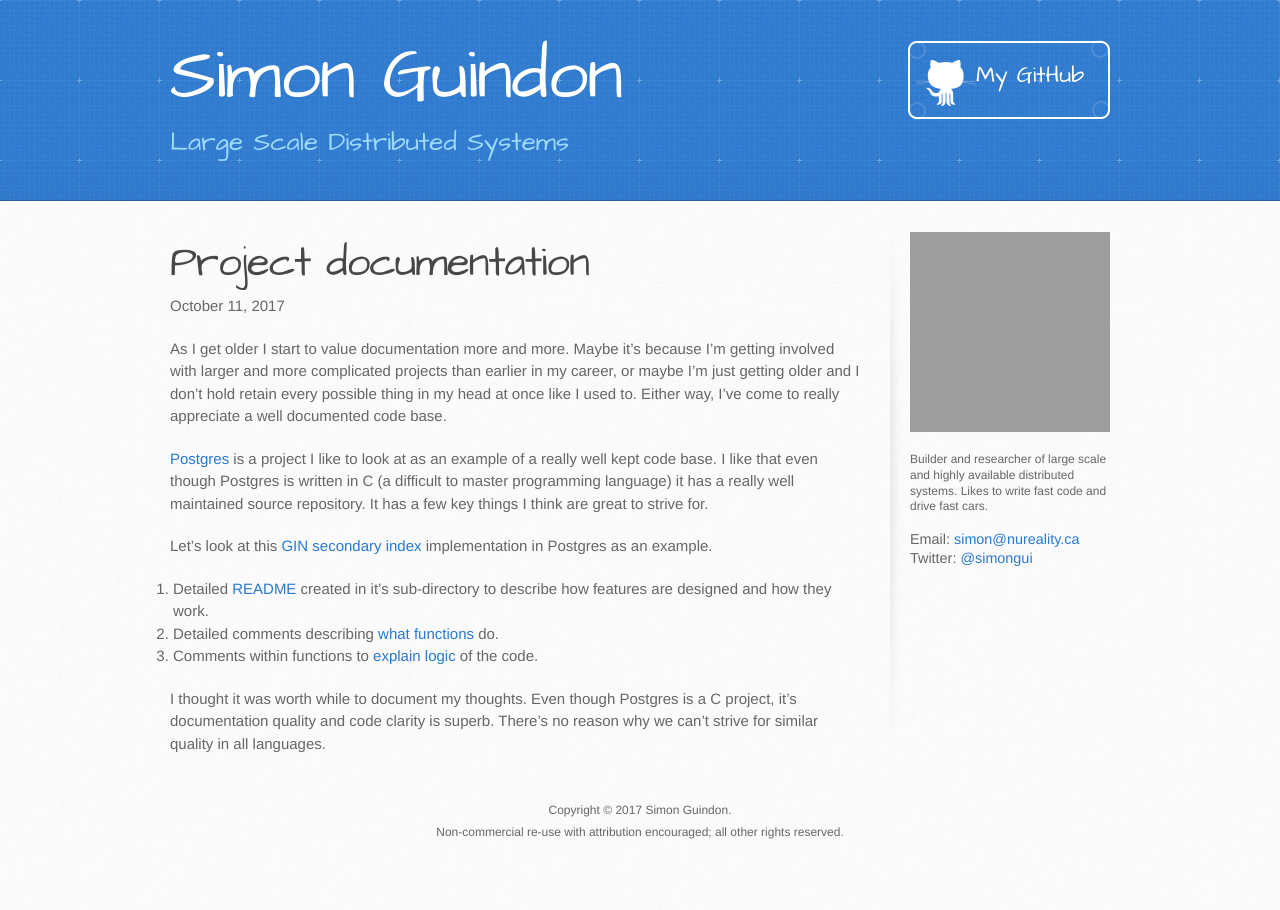
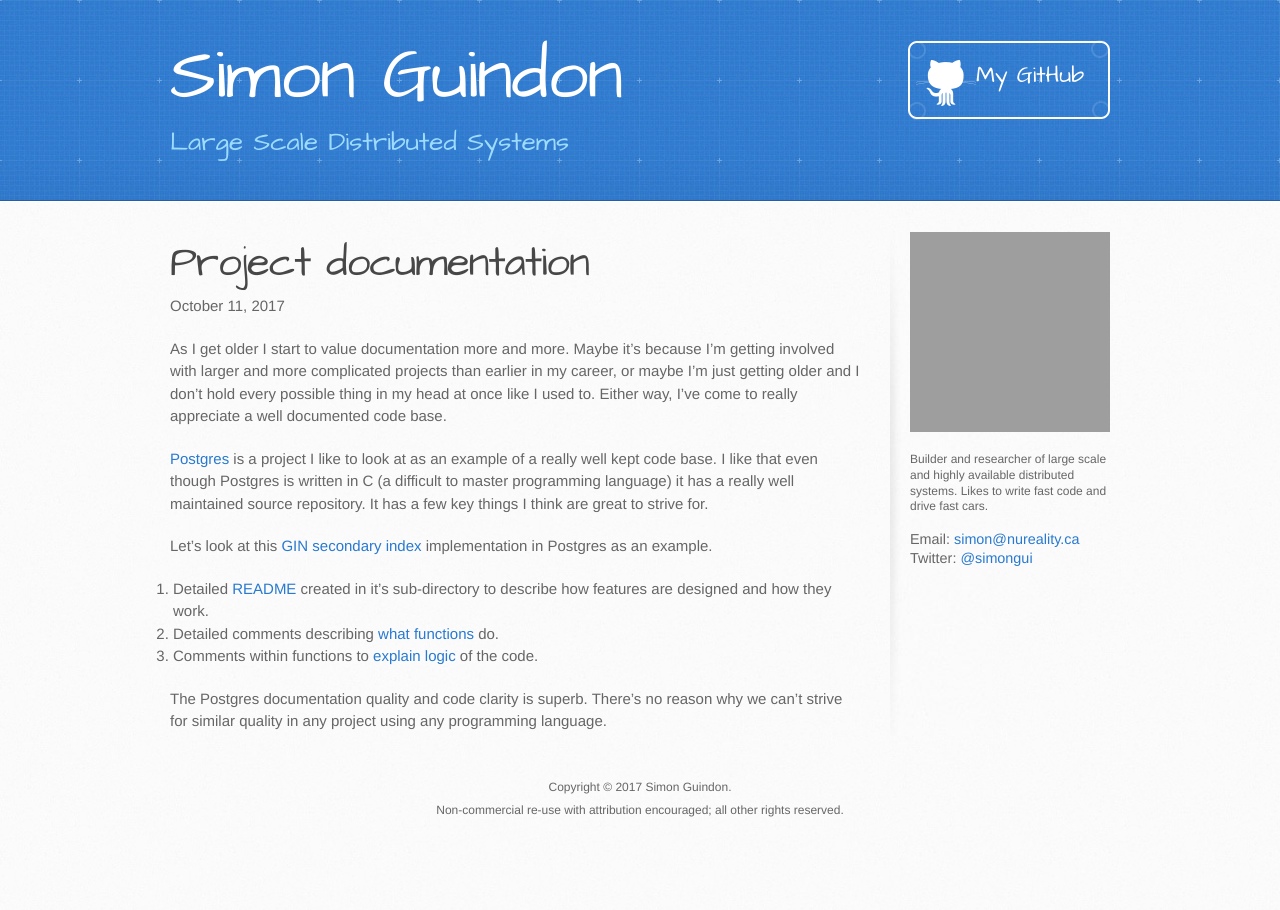
Before and after one commit to simongui/simongui.github.io, a Jekyll site: the page built from _posts/2017-10-11-project-documentation.markdown, in a window 1280 px wide. Built offline with Jekyll 4.4.1, drawn with Linux system fonts in a browser that asks for light colours; grey boxes are pictures that could not be loaded.

Commit message:
Update 2017-10-11-project-documentation.markdown

```diff
--- a/_posts/2017-10-11-project-documentation.markdown
+++ b/_posts/2017-10-11-project-documentation.markdown
@@ -4,7 +4,7 @@ title: Project documentation
 draft: true
 ---
 
-As I get older I start to value documentation more and more. Maybe it's because I'm getting involved with larger and more complicated projects than earlier in my career, or maybe I'm just getting older and I don't hold retain every possible thing in my head at once like I used to. Either way, I've come to really appreciate a well documented code base.
+As I get older I start to value documentation more and more. Maybe it's because I'm getting involved with larger and more complicated projects than earlier in my career, or maybe I'm just getting older and I don't hold every possible thing in my head at once like I used to. Either way, I've come to really appreciate a well documented code base.
 
 [Postgres](https://github.com/postgres/postgres) is a project I like to look at as an example of a really well kept code base. I like that even though Postgres is written in C (a difficult to master programming language) it has a really well maintained source repository. It has a few key things I think are great to strive for.
 
@@ -14,4 +14,4 @@ Let's look at this [GIN secondary index](https://github.com/postgres/postgres/tr
 1. Detailed comments describing [what functions](https://github.com/postgres/postgres/blob/master/src/backend/access/gin/ginbtree.c#L65) do.
 1. Comments within functions to [explain logic](https://github.com/postgres/postgres/blob/master/src/backend/access/gin/ginbtree.c#L99) of the code.
 
-I thought it was worth while to document my thoughts. Even though Postgres is a C project, it's documentation quality and code clarity is superb. There's no reason why we can't strive for similar quality in all languages.
+The Postgres documentation quality and code clarity is superb. There's no reason why we can't strive for similar quality in any project using any programming language.
```
